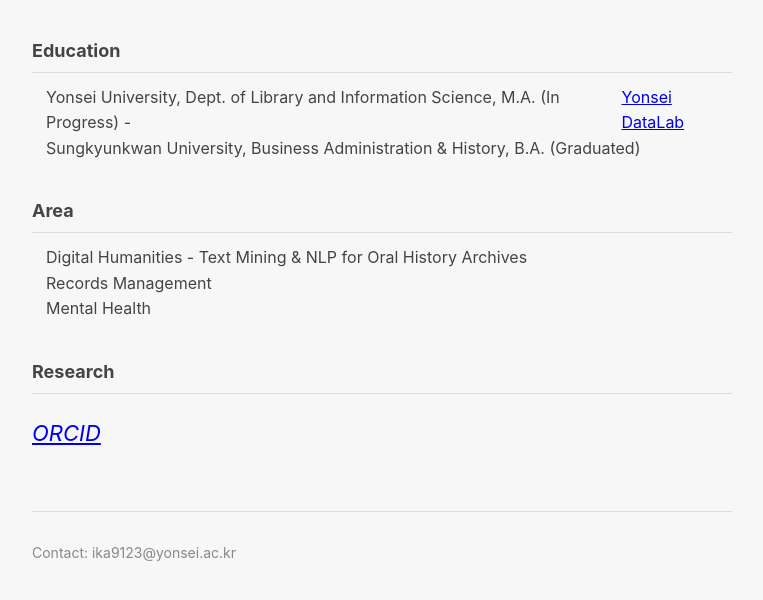
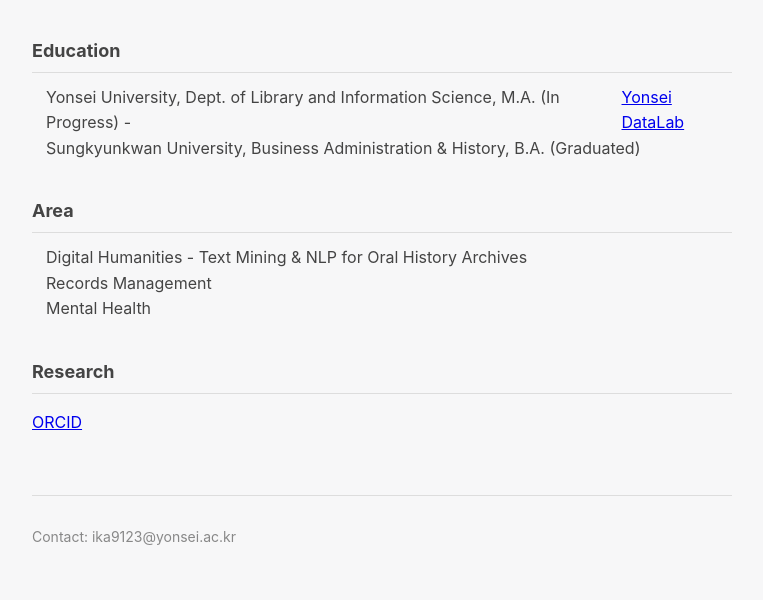
Before and after one commit to ika-git/ika-git.github.io, a plain HTML site: page index.html in a window 1280 px wide. Shown: the part 144-744 px from the top of the page, without its empty margins (258-1021 px from the left). Drawn offline with Linux system fonts and the light colour scheme; a web font is replaced by a local one.

Commit message:
Unify Research section font with other section content

```diff
--- a/style.css
+++ b/style.css
@@ -58,9 +58,8 @@
 }
 
 .empty {
-  color: #999;
-  font-style: italic;
-  font-size: 22px;
+  color: #444;
+  font-family: -apple-system, "Segoe UI", "Malgun Gothic", sans-serif;
 }
 
 footer {
```
